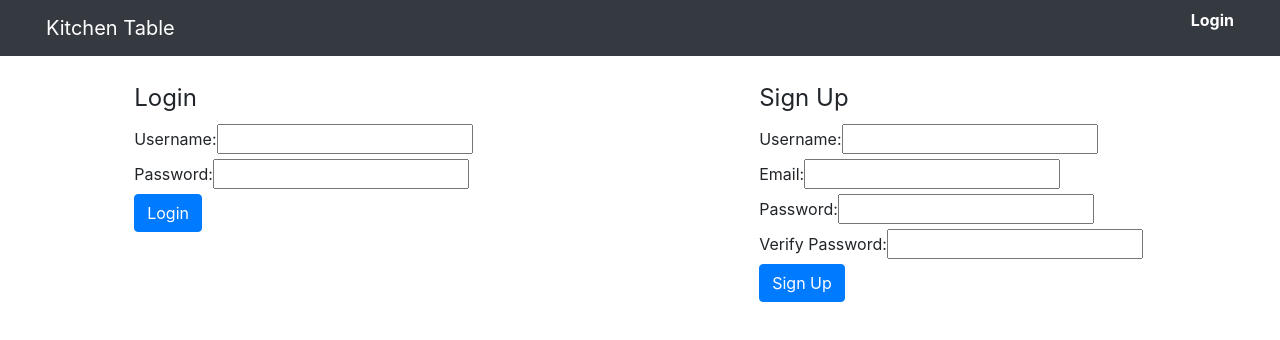
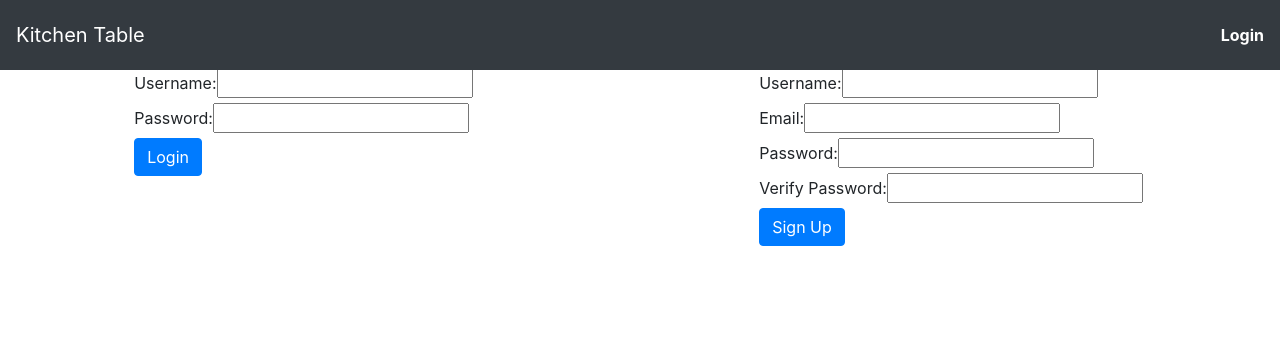
Before and after one commit to mkokotovich/kitchentable, an Angular app in the folder ui/: page /login in a window 1280 px wide. Shown: the top 340 px of the page. Built offline with nearby package versions, Linux system fonts and the light colour scheme; what @auth0/angular-jwt would draw is missing.

Commit message:
Improves html and scrolling of posts

```diff
--- a/ui/src/app/app.component.css
+++ b/ui/src/app/app.component.css
@@ -1,6 +1,3 @@
-.auth {
-    float: right;
-}
 a.authlink {
     text-decoration: none;
     color: #ffffff;
@@ -8,3 +5,9 @@ a.authlink {
     font-weight: bold;
     cursor: pointer;
 }
+
+.navbar {
+    justify-content: space-between;
+    min-height: 70px;
+    height: 70px;
+}
--- a/ui/src/app/app.component.html
+++ b/ui/src/app/app.component.html
@@ -1,12 +1,8 @@
-<nav class="navbar navbar-expand-md navbar-dark bg-dark">
-    <div class="container-fluid">
-        <div class="col-12">
-            <a class="navbar-brand" routerLink="/" routerLinkActive="active">Kitchen Table</a>
-            <div class="text-right auth">
-                <a *ngIf="authService.isLoggedOut()" class="authlink" routerLink="/login" routerLinkActive="active">Login</a>
-                <a *ngIf="authService.isLoggedIn()" class="authlink" (click)="logout()">Logout</a>
-            </div>
-        </div>
+<nav class="navbar fixed-top navbar-expand-md navbar-dark bg-dark">
+    <a class="navbar-brand" routerLink="/" routerLinkActive="active">Kitchen Table</a>
+    <div>
+        <a *ngIf="authService.isLoggedOut()" class="authlink" routerLink="/login" routerLinkActive="active">Login</a>
+        <a *ngIf="authService.isLoggedIn()" class="authlink" (click)="logout()">Logout</a>
     </div>
 </nav>
 <router-outlet></router-outlet>
--- a/ui/src/app/home/home.component.css
+++ b/ui/src/app/home/home.component.css
@@ -0,0 +1,15 @@
+.home {
+    margin-top: 70px;
+    height: -o-calc(100vh - 70px); /* opera */
+    height: -webkit-calc(100vh - 70px); /* google, safari */
+    height: -moz-calc(100vh - 70px); /* firefox */
+    height: calc(100vh - 70px); /* firefox */
+}
+
+.posts {
+    height: -o-calc(100vh - 70px); /* opera */
+    height: -webkit-calc(100vh - 70px); /* google, safari */
+    height: -moz-calc(100vh - 70px); /* firefox */
+    height: calc(100vh - 70px); /* firefox */
+    overflow-y: scroll;
+}
--- a/ui/src/app/home/home.component.html
+++ b/ui/src/app/home/home.component.html
@@ -1,4 +1,4 @@
-<div class="container-fluid">
+<div class="container-fluid home">
     <div class="row">
         <div class="col-md-3">
             <!-- Profile info? -->
@@ -8,7 +8,7 @@
             <!-- New post input -->
             <app-new-post-input (onPostAdd)="addPost($event)"></app-new-post-input>
         </div>
-        <div class="col-md-9">
+        <div class="col-md-9 posts">
             <!-- List of posts -->
             <app-post-list class="col-12" [posts]="posts" (postDelete)="deletePost($event)"></app-post-list>
         </div>
--- a/ui/src/index.html
+++ b/ui/src/index.html
@@ -9,8 +9,6 @@
   <link rel="icon" type="image/x-icon" href="favicon.ico">
 </head>
 <body>
-    <div class="wrap">
-        <app-root></app-root>
-    </div>
+    <app-root></app-root>
 </body>
 </html>
```
